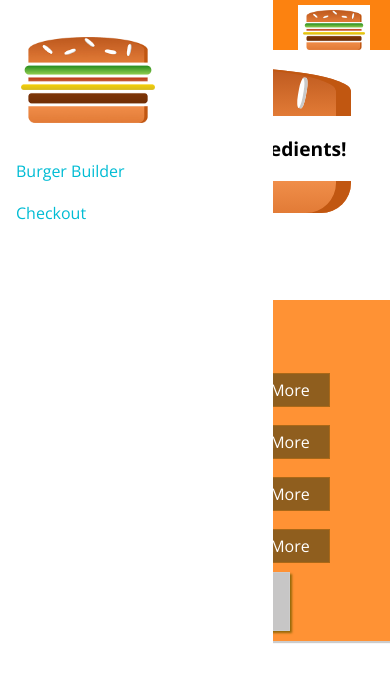
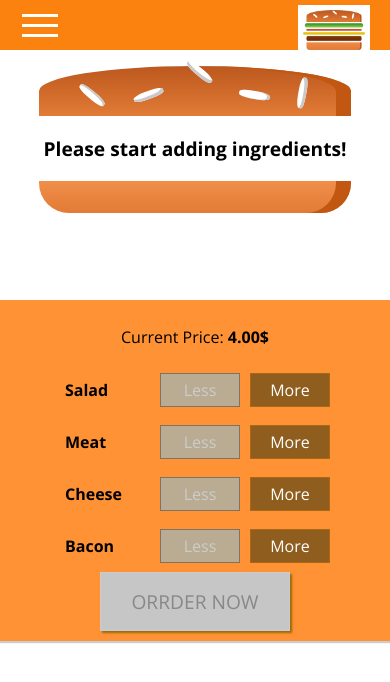
Before and after one commit to vanduonghcmus/My-Burger-Builder, a React app: page / in a window 390 px wide. Shown: the top 682 px of the page. Built offline with nearby package versions, Linux system fonts and the light colour scheme.

Commit message:
resuing Backdrop and add slideDrawerToggle, Hamburger icon

```diff
--- a/src/UI/BackDrop/BackDrop.js
+++ b/src/UI/BackDrop/BackDrop.js
@@ -3,8 +3,8 @@ import React from 'react';
 import styles from './Backdrop.module.css';
 
 const backdrop = (props) =>
-	props.show === true && (
+	props.show ? (
 		<div className={styles.Backdrop} onClick={props.clicked}></div>
-	);
+	) : null;
 
 export default backdrop;
--- a/src/components/Layout/Layout.js
+++ b/src/components/Layout/Layout.js
@@ -1,17 +1,37 @@
-import React from 'react';
+import React, { Component } from 'react';
+
 import styles from './Layout.module.css';
 import Aux from '../../hoc/Auxiliary';
 import Toolbar from '../Navigation/Toolbar/Toolbar';
 import SlideDrawer from '../Navigation/SlideDrawer/SlideDrawer';
 
-const layout = (props) => {
-	return (
-		<Aux>
-			<Toolbar />
-			<SlideDrawer />
-			<main className={styles.Content}>{props.children}</main>
-		</Aux>
-	);
-};
+class Layout extends Component {
+	state = {
+		showSlideDrawer: false,
+	};
 
-export default layout;
+	slideDrawerClosedHandler = () => {
+		this.setState({ showSlideDrawer: false });
+	};
+
+	slideDrawerToggleHandler = () => {
+		this.setState((prevState) => {
+			return { showSlideDrawer: !prevState.showSlideDrawer };
+		});
+	};
+
+	render() {
+		return (
+			<Aux>
+				<Toolbar drawerToggleClicked={this.slideDrawerToggleHandler} />
+				<SlideDrawer
+					open={this.state.showSlideDrawer}
+					closed={this.slideDrawerClosedHandler}
+				/>
+				<main className={styles.Content}>{this.props.children}</main>
+			</Aux>
+		);
+	}
+}
+
+export default Layout;
--- a/src/components/Navigation/NavigationItems/NavigationItem/NavigationItem.js
+++ b/src/components/Navigation/NavigationItems/NavigationItem/NavigationItem.js
@@ -4,7 +4,7 @@ import styles from './NavigationItem.module.css';
 
 const navigationItem = (props) => (
 	<li className={styles.NavigationItem}>
-		<a href={props.link} className={props.active === true && styles.active}>
+		<a href={props.link} className={props.active ? styles.active : null}>
 			{props.children}
 		</a>
 	</li>
--- /dev/null
+++ b/src/components/Navigation/SlideDrawer/DrawerToggle/DrawerToggle.js
@@ -0,0 +1,13 @@
+import React from 'react';
+
+import styles from './DrawerToggle.module.css';
+
+const drawerToggle = (props) => (
+	<div className={styles.DrawerToggle} onClick={props.clicked}>
+		<div></div>
+		<div></div>
+		<div></div>
+	</div>
+);
+
+export default drawerToggle;
--- /dev/null
+++ b/src/components/Navigation/SlideDrawer/DrawerToggle/DrawerToggle.module.css
@@ -0,0 +1,23 @@
+.DrawerToggle {
+	width: 40px;
+	height: 100%;
+	display: flex;
+	flex-flow: column;
+	justify-content: space-around;
+	align-items: center;
+	padding: 10px 0;
+	box-sizing: border-box;
+	cursor: pointer;
+}
+
+.DrawerToggle div {
+	width: 90%;
+	height: 3px;
+	background-color: white;
+}
+
+@media (min-width: 500px) {
+	.DrawerToggle {
+		display: none;
+	}
+}
--- a/src/components/Navigation/SlideDrawer/SlideDrawer.js
+++ b/src/components/Navigation/SlideDrawer/SlideDrawer.js
@@ -3,18 +3,28 @@ import React from 'react';
 import Logo from '../../Logo/Logo';
 import NavigationItems from '../NavigationItems/NavigationItems';
 import styles from './SlideDrawer.module.css';
+import Backdrop from '../../../UI/BackDrop/Backdrop';
+import Aux from '../../../hoc/Auxiliary';
 
 const slideDrawer = (props) => {
+	let attachedSlideDrawer = [styles.SlideDrawer, styles.Close];
+
+	if (props.open) {
+		attachedSlideDrawer = [styles.SlideDrawer, styles.Open];
+	}
+
 	return (
-		<div className={styles.SlideDrawer}>
+		<Aux>
+			<Backdrop show={props.open} clicked={props.closed} />
+			<div className={attachedSlideDrawer.join(' ')}>
 				<div className={styles.Logo}>
 					<Logo />
 				</div>
-
 				<nav>
 					<NavigationItems />
 				</nav>
 			</div>
+		</Aux>
 	);
 };
 
--- a/src/components/Navigation/Toolbar/Toolbar.js
+++ b/src/components/Navigation/Toolbar/Toolbar.js
@@ -3,16 +3,17 @@ import React from 'react';
 import styles from './Toolbar.module.css';
 import Logo from '../../Logo/Logo';
 import NavigationItems from '../NavigationItems/NavigationItems';
+import DrawerToggle from '../SlideDrawer/DrawerToggle/DrawerToggle';
 
 const toolbar = (props) => (
 	<header className={styles.Toolbar}>
-		<div>MENU</div>
+		<DrawerToggle clicked={props.drawerToggleClicked} />
 		<div className={styles.Logo}>
 			<Logo />
+			<nav className={styles.DesktopOnly}>
+				<NavigationItems />
+			</nav>
 		</div>
-		<nav className={styles.DesktopOnly}>
-			<NavigationItems />
-		</nav>
 	</header>
 );
 
```
Lines whose indentation alone changed are shown as unchanged.
